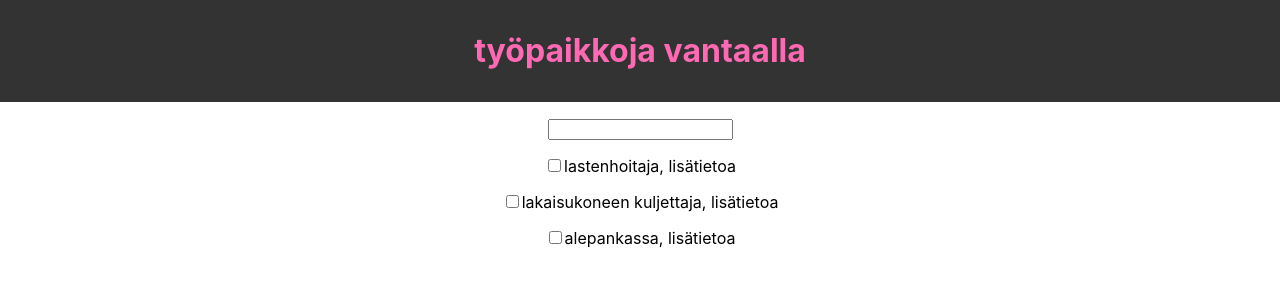
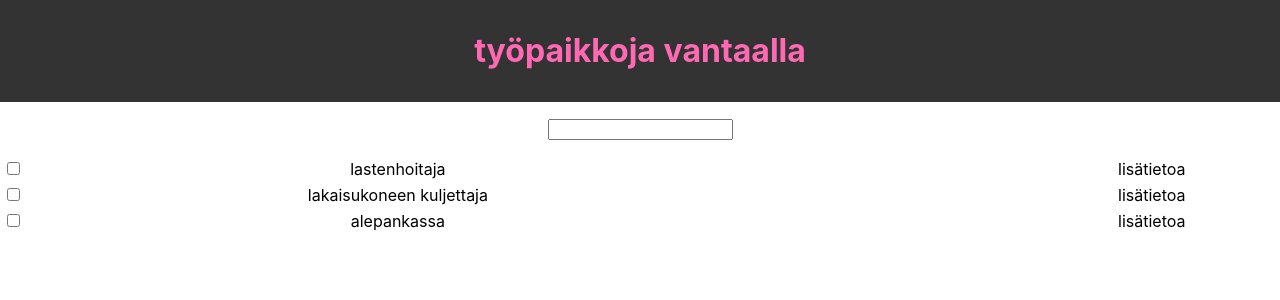
Before and after one commit to samulijacksen/sulatetut, a React (Create React App) app: page / in a window 1280 px wide. Shown: the top 300 px of the page. Built offline with nearby package versions, Linux system fonts and the light colour scheme; no server answers; the HTML template or start-up script is replaced by a standard one.

Commit message:
20200825

```diff
--- a/package.json
+++ b/package.json
@@ -8,6 +8,7 @@
     "@testing-library/user-event": "^7.2.1",
     "react": "^16.13.1",
     "react-dom": "^16.13.1",
+    "react-router-dom": "^5.2.0",
     "react-scripts": "3.4.3"
   },
   "scripts": {
--- a/src/App.js
+++ b/src/App.js
@@ -2,6 +2,9 @@ import React, { useState } from 'react';
 import './App.css';
 import Header from './components/Header';
 import Search from './components/search';
+import Jobs from './components/Jobs';
+import {BrowserRouter as Router, Route, link, Switch} from 'react-router-dom';
+import Weather from './Weather';
 
 function App() {
   const initjobs = [
@@ -24,16 +27,19 @@ function App() {
   .then(response =>response.json())
   .then(json=>setJobs([...json]));
 
-
-  const rows = () => jobs.map(job => {
-    return <p><input type ="checkbox"></input>{job.tyotehtava}{job.osoite}, <a href={job.linkki}> lisätietoa </a></p>
-  })
   return (
+    <Router>
     <div className="App">
       <Header />
+      <Route path="Weather">
+      <Weather />
+      </Route>
+      <Route path="/">
       <Search />
-      {rows()}
+      <Jobs jobs={jobs} />
+      </Route>
     </div>
+    </Router>
   );
 }
 
--- /dev/null
+++ b/src/components/Job.js
@@ -0,0 +1,27 @@
+import React from 'react';
+
+function Job({ job }) {
+        //return <p><input type ="checkbox"></input>{job.tyotehtava}{job.osoite}, <a href={job.linkki}> lisätietoa </a></p>
+  return (
+      <table>
+          <tbody>
+              <tr>
+                  <td width="1%">
+                  <input type ="checkbox"></input>
+                  </td>
+                <td width="59%">
+                    {job.tyotehtava}
+                </td>
+                <td width="20%">
+                    {job.osoite}
+                </td>
+                <td width="20%">
+                <a href={job.linkki}> lisätietoa </a>
+                </td>
+              </tr>
+          </tbody>
+      </table>
+
+
+  )}
+export default Job;
--- /dev/null
+++ b/src/components/Jobs.js
@@ -0,0 +1,19 @@
+import React from 'react';
+import Job from './Job';
+
+function Jobs({ jobs }) {
+
+    const rows = () => jobs.map(job => {
+        return <Job job={job} key={job.id}/>
+        //return <p><input type ="checkbox"></input>{job.tyotehtava}{job.osoite}, <a href={job.linkki}> lisätietoa </a></p>
+      })
+
+  return (
+    <div>
+        {rows()}
+    </div>
+  )
+
+
+}
+export default Jobs;
```
Also changed, not shown: src/Weather.js (added), 1 other file (tests, documents, lock files or other folders).
